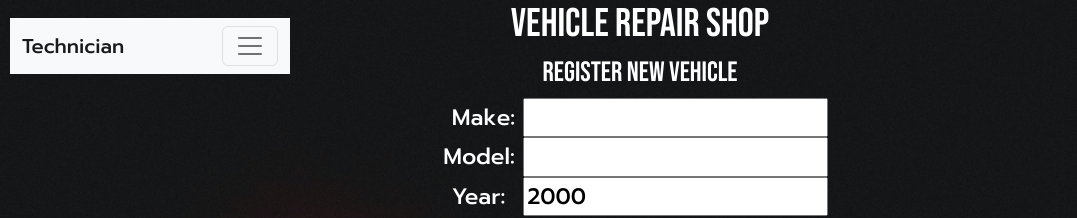
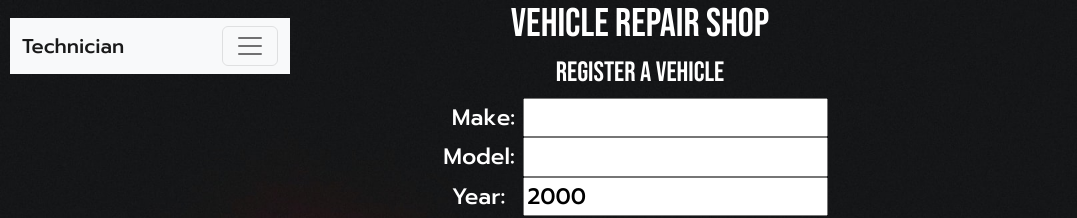
Before and after one commit to nicudemosB/service_React_Frontend, a React (Create React App) app: page / in a window 1280 px wide. Shown: the top 218 px of the page, without its empty margins (0-1077 px from the left). Built offline with nearby package versions, Linux system fonts and the light colour scheme; no server answers; a web font is replaced by a local one.

Commit message:
edited <h3>

```diff
--- a/src/App.js
+++ b/src/App.js
@@ -129,7 +129,7 @@ const handleDelete = (serviceData) => {
       <div>
         <section>
           <h1 className="h1">Vehicle Repair Shop</h1>
-          <h3>Register New Vehicle</h3>
+          <h3>Register A Vehicle</h3>
           <form onSubmit = {handleNewListFormSubmit}>
             Make: <input type='text' onChange={handleNewMakeChange} /><br/>
             Model: <input className='model' type='text' onChange={handleNewModelChange} /><br/>
```
